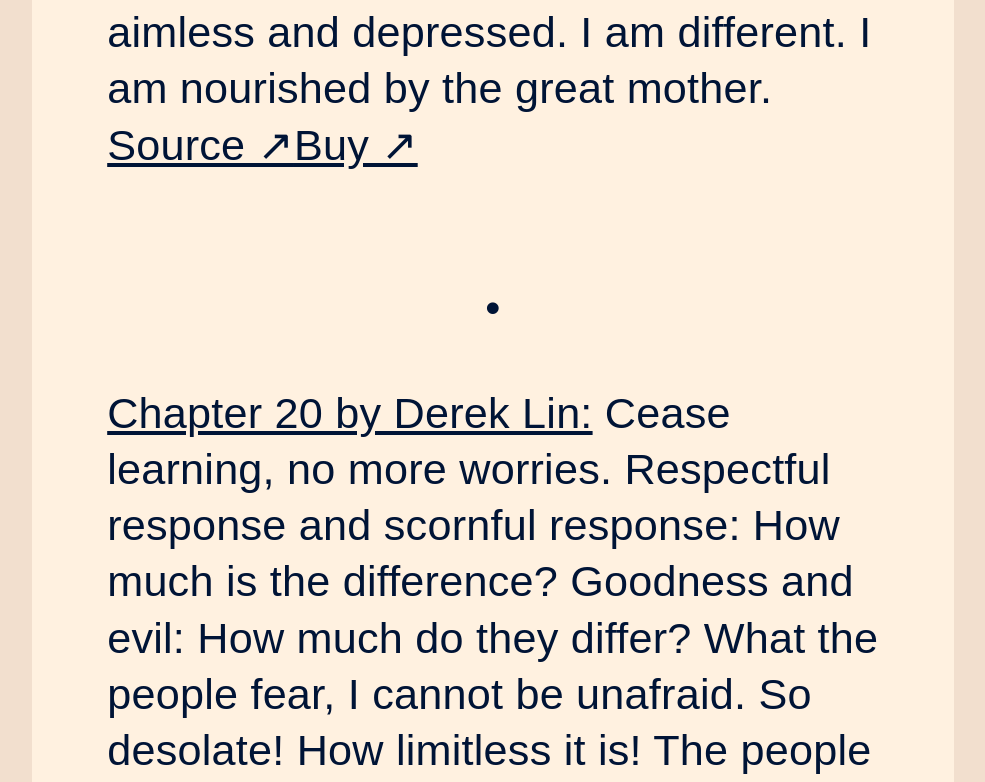
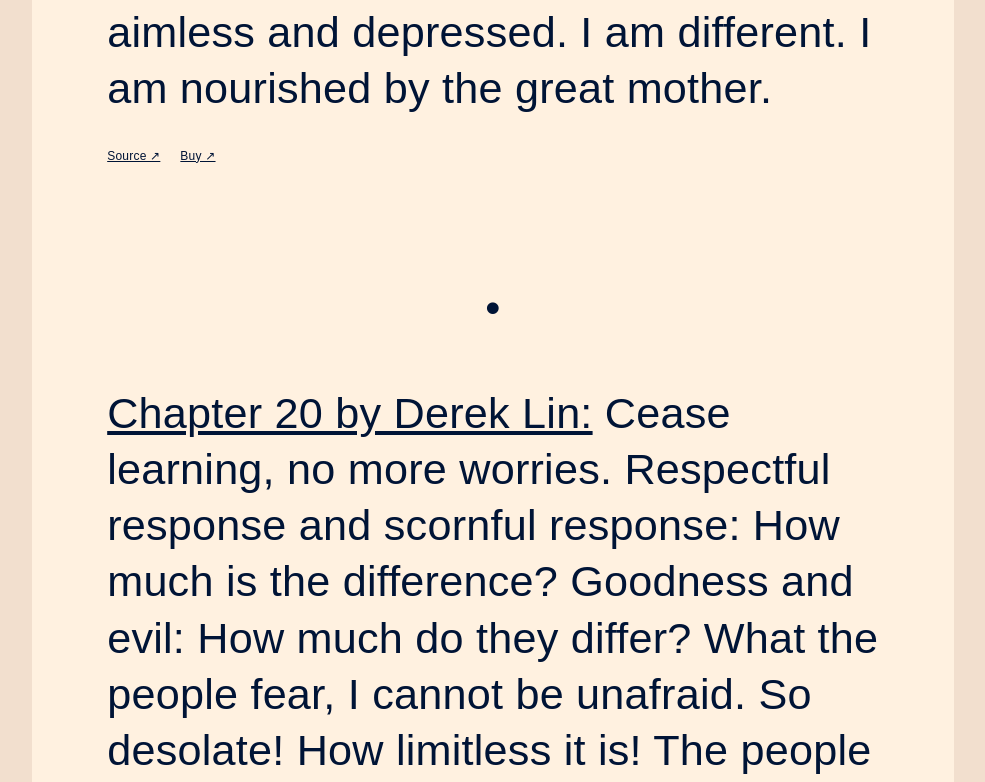
Before and after one commit to ptrrdrck/daod.rip, a plain HTML site: page index.html in a window 1280 px wide. Shown: the part 1618-2400 px from the top of the page, without its empty margins (147-1132 px from the left). Drawn offline with Linux system fonts and the light colour scheme.

Commit message:
Translation links styling

```diff
--- a/style.css
+++ b/style.css
@@ -436,6 +436,10 @@ input[type="number"]::-webkit-inner-spin-button {
   justify-content: center;
   margin: 40px 0;
 }
+.trans-link {
+  font-size: 12px;
+  padding-right: 20px;
+}
 #history-nav {
   display: flex;
   flex-direction: row;
```
